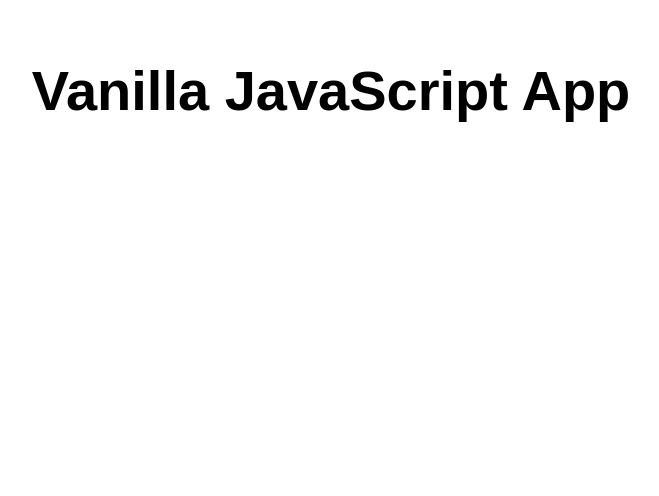
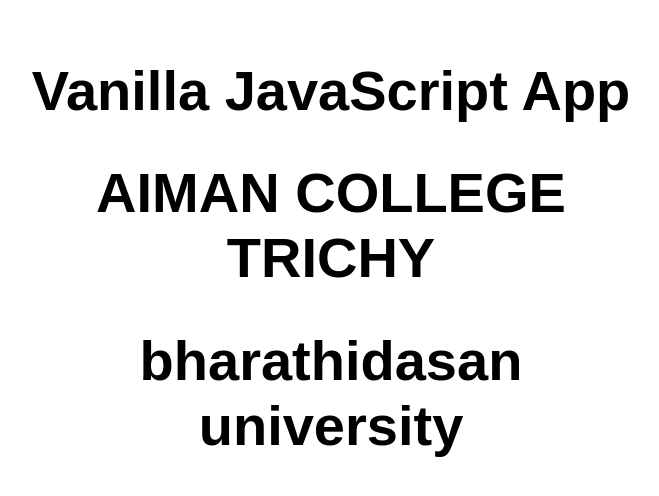
Before and after one commit to Sowhin12/samra, a website: page src/index.html in a window 1280 px wide. Shown: the whole page, without its empty margins (309-968 px from the left). Drawn offline with Linux system fonts and the light colour scheme.

Commit message:
Update index.html
added university

```diff
--- a/src/index.html
+++ b/src/index.html
@@ -11,6 +11,9 @@
 <body>
   <main>
     <h1>Vanilla JavaScript App</h1>
+    <h1>AIMAN COLLEGE TRICHY</h1>
+    <h1>bharathidasan university</h1>
+    </h1>
   </main>
 </body>
 
```
